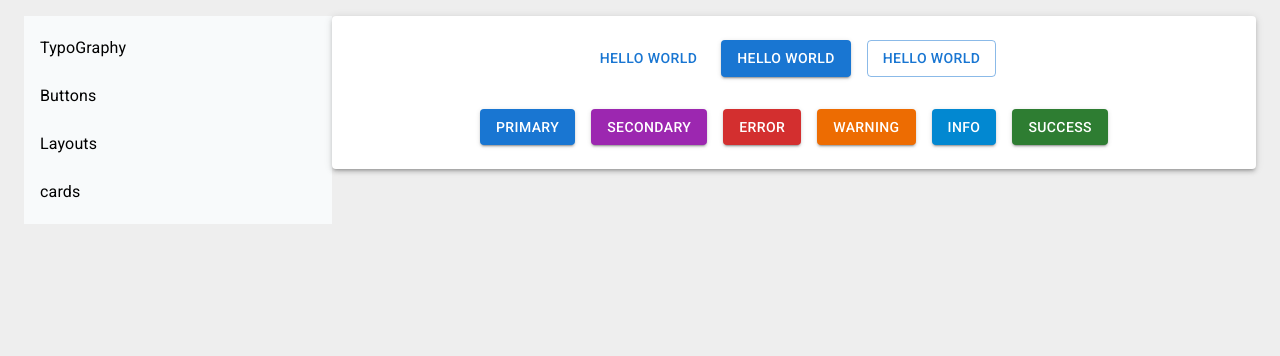
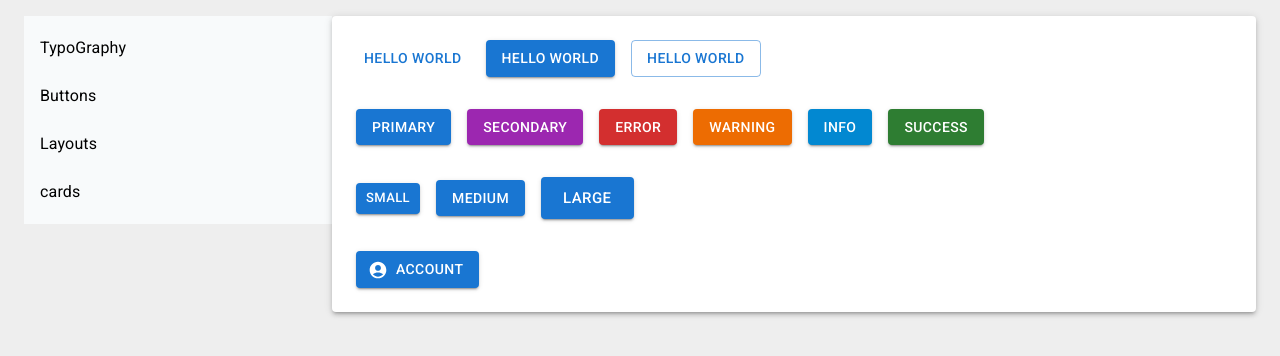
Before and after one commit to kan0305/react-material-ui, a React (Create React App) app: page /buttons in a window 1280 px wide. Shown: the top 356 px of the page. Built offline with nearby package versions, Linux system fonts and the light colour scheme.

Commit message:
React Material UI Tutorial - 4 - Button

```diff
--- a/src/pages/MuiButton.jsx
+++ b/src/pages/MuiButton.jsx
@@ -1,23 +1,54 @@
-import { Stack, Button } from '@mui/material'
-import React from 'react'
+import { Stack, Button } from "@mui/material";
+import AccountCircleIcon from '@mui/icons-material/AccountCircle';
+import React from "react";
 
 export const MuiButton = () => {
     return (
         <Stack spacing={4}>
-            <Stack spacing={2} direction="row" alignItems="center" justifyContent="center">
+            <Stack spacing={2} direction="row" alignItems="center">
                 <Button variant="text">Hello World</Button>
                 <Button variant="contained">Hello World</Button>
                 <Button variant="outlined">Hello World</Button>
             </Stack>
 
-            <Stack spacing={2} direction="row" alignItems="center" justifyContent="center">
-                <Button variant="contained" color="primary">Primary</Button>
-                <Button variant="contained" color="secondary">Secondary</Button>
-                <Button variant="contained" color="error">Error</Button>
-                <Button variant="contained" color="warning">Warning</Button>
-                <Button variant="contained" color="info">Info</Button>
-                <Button variant="contained" color="success">Success</Button>
+            <Stack spacing={2} direction="row" alignItems="center">
+                <Button variant="contained" color="primary">
+                    Primary
+                </Button>
+                <Button variant="contained" color="secondary">
+                    Secondary
+                </Button>
+                <Button variant="contained" color="error">
+                    Error
+                </Button>
+                <Button variant="contained" color="warning">
+                    Warning
+                </Button>
+                <Button variant="contained" color="info">
+                    Info
+                </Button>
+                <Button variant="contained" color="success">
+                    Success
+                </Button>
+            </Stack>
+
+            <Stack spacing={2} direction="row" alignItems="center">
+                <Button variant="contained" size="small">
+                    Small
+                </Button>
+                <Button variant="contained" size="medium">
+                    Medium
+                </Button>
+                <Button variant="contained" size="large">
+                    Large
+                </Button>
+            </Stack>
+
+            <Stack spacing={2} direction="row" alignItems="center">
+                <Button variant="contained" startIcon={<AccountCircleIcon />}>
+                    Account
+                </Button>
             </Stack>
         </Stack>
-    )
-}
+    );
+};
```
